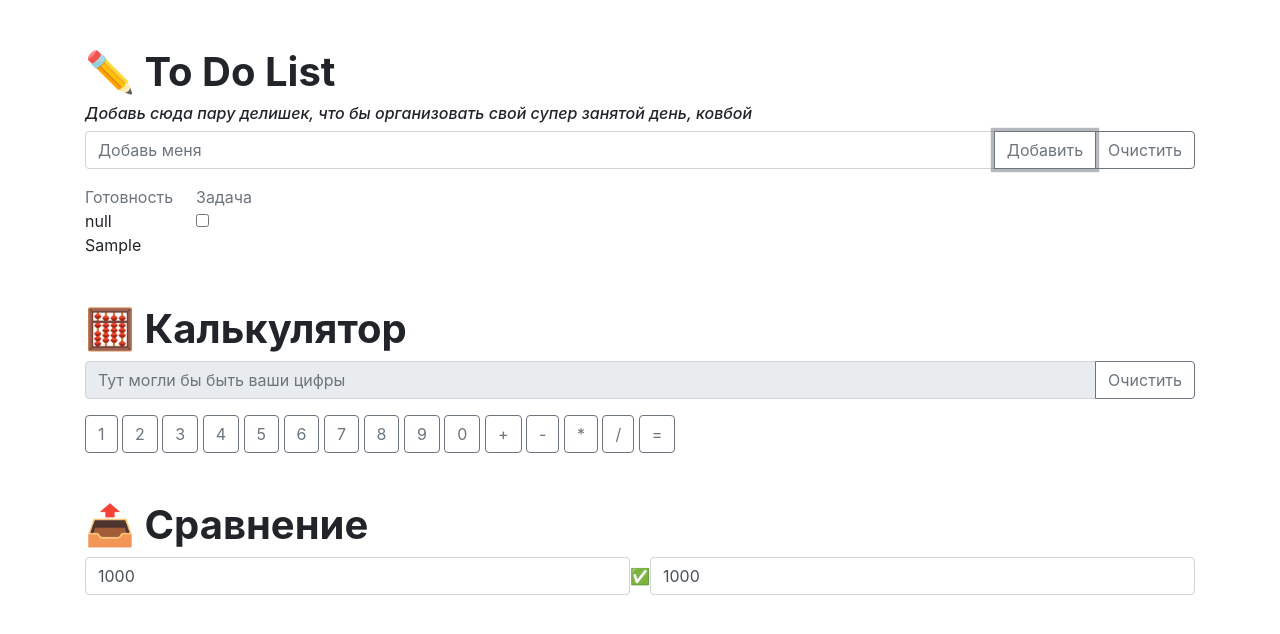
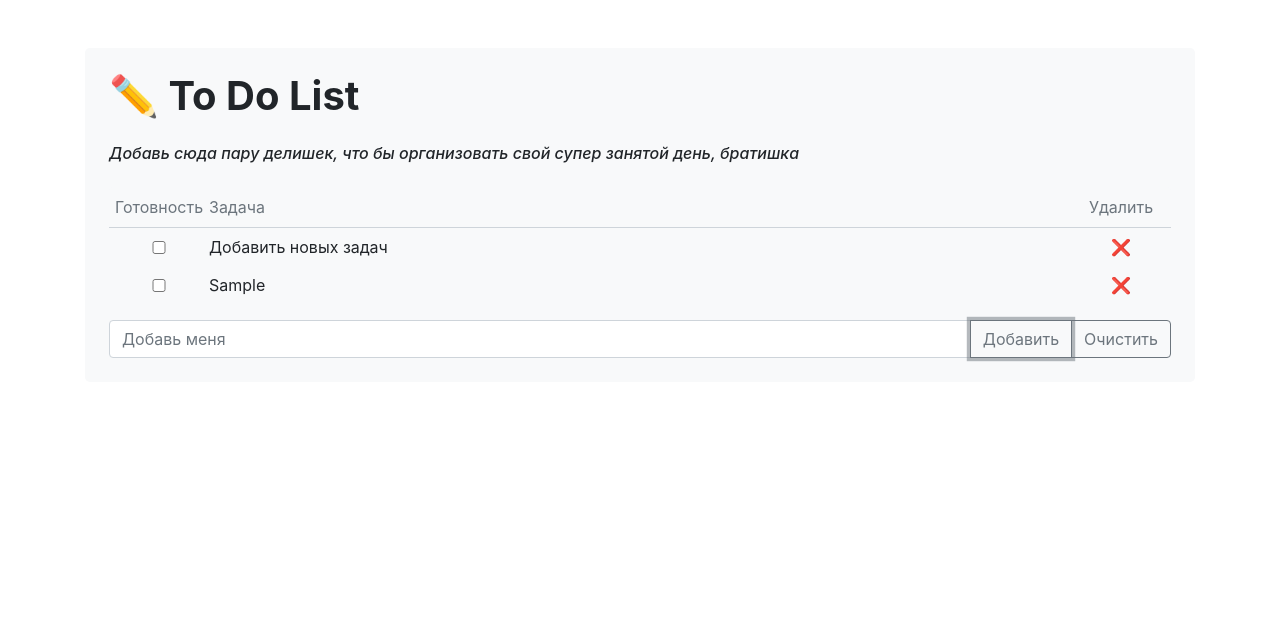
Before and after one commit to d1eruki/home-work-js, a website built with webpack: page src/index.html in a window 1280 px wide. Both pictures are taken after typing "Sample" into the empty fields and a click on the button "Добавить". Built offline with nearby package versions, Linux system fonts and the light colour scheme.

Commit message:
remove calculator and compare from main index, fixing toDoList

```diff
--- a/src/css/style.scss
+++ b/src/css/style.scss
@@ -6,5 +6,24 @@
 
 .grid-table {
   display: grid;
-  grid-template-columns: 10% auto;
+  grid-template-columns: minmax(min-content, 100px) auto minmax(min-content, 100px);
+  align-items: center;
+  line-break: anywhere;
 }
+
+.grid-table-title {
+  border-bottom: 1px solid #ced4da;
+  padding: .5rem 0;
+}
+
+label {
+  margin-bottom: 0;
+
+  input[type="checkbox"]:checked + span {
+    text-decoration: line-through;
+  }
+
+  &:hover {
+    background-color: #e9ecef;
+  }
+}
--- a/src/index.html
+++ b/src/index.html
@@ -7,66 +7,32 @@
 </head>
 <body>
 <div class="container mt-5">
-    <div class="mb-5">
+    <div class="mb-5 p-4 d-flex flex-column gap-1 bg-light rounded-lg">
         <h1 class="font-weight-bold">
             ✏️ To Do List
         </h1>
         <h6 class="font-italic">
-            Добавь сюда пару делишек, что бы организовать свой супер занятой день, ковбой
+            Добавь сюда пару делишек, что бы организовать свой супер занятой день, братишка
         </h6>
-        <div class="input-group mb-3">
+        <div id="toDoOutput">
+            <div class="grid-table rounded-top bg-light">
+                <div class="header text-muted grid-table-title text-center">Готовность</div>
+                <div class="header text-muted grid-table-title">Задача</div>
+                <div class="header text-muted grid-table-title text-center">Удалить</div>
+            </div>
+            <label class="grid-table">
+                <input aria-label="Checkbox" type="checkbox">
+                <span>Добавить новых задач</span>
+                <button class="btn cell" onclick="toDoDelete()" type="button">❌</button>
+            </label>
+        </div>
+        <div class="input-group">
             <input aria-label="ToDo" class="form-control" id="toDoInput" placeholder="Добавь меня" type="text">
             <div class="input-group-append">
                 <button class="btn btn-outline-secondary" onclick="toDoAdd()" type="button">Добавить</button>
                 <button class="btn btn-outline-secondary" onclick="clearLocal()" type="button">Очистить</button>
             </div>
         </div>
-        <div class="grid-table" id="toDoOutput">
-            <div class="header text-muted">Готовность</div>
-            <div class="header text-muted">Задача</div>
-        </div>
-
-    </div>
-
-    <div class="mb-5">
-        <h1 class="font-weight-bold">
-            🧮 Калькулятор
-        </h1>
-        <div class="input-group mb-3">
-            <input aria-label="Calc" class="form-control" disabled id="display" placeholder="Тут могли бы быть ваши цифры" type="text">
-            <div class="input-group-append">
-                <button class="btn btn-outline-secondary" onclick="displayClear()" type="button">Очистить</button>
-            </div>
-        </div>
-        <div class="ml-1 d-none" id="result"></div>
-        <div class="flex gap-1">
-            <button class="btn btn-outline-secondary" onclick="displayAppend('1')" type="button">1</button>
-            <button class="btn btn-outline-secondary" onclick="displayAppend('2')" type="button">2</button>
-            <button class="btn btn-outline-secondary" onclick="displayAppend('3')" type="button">3</button>
-            <button class="btn btn-outline-secondary" onclick="displayAppend('4')" type="button">4</button>
-            <button class="btn btn-outline-secondary" onclick="displayAppend('5')" type="button">5</button>
-            <button class="btn btn-outline-secondary" onclick="displayAppend('6')" type="button">6</button>
-            <button class="btn btn-outline-secondary" onclick="displayAppend('7')" type="button">7</button>
-            <button class="btn btn-outline-secondary" onclick="displayAppend('8')" type="button">8</button>
-            <button class="btn btn-outline-secondary" onclick="displayAppend('9')" type="button">9</button>
-            <button class="btn btn-outline-secondary" onclick="displayAppend('0')" type="button">0</button>
-            <button class="btn btn-outline-secondary" onclick="displayAppend('+')" type="button">+</button>
-            <button class="btn btn-outline-secondary" onclick="displayAppend('-')" type="button">-</button>
-            <button class="btn btn-outline-secondary" onclick="displayAppend('*')" type="button">*</button>
-            <button class="btn btn-outline-secondary" onclick="displayAppend('/')" type="button">/</button>
-            <button class="btn btn-outline-secondary" onclick="calculate('=')" type="button">=</button>
-        </div>
-    </div>
-
-    <div class="mb-5">
-        <h1 class="font-weight-bold">
-            📤 Сравнение
-        </h1>
-        <div class="d-flex align-items-center">
-            <input aria-label="Compare" class="form-control" id="compareOne" type="text" value="1000">
-            <div id="check">✅</div>
-            <input aria-label="Compare" class="form-control" id="compareTwo" type="text" value="1000">
-        </div>
     </div>
 </div>
 </body>
--- a/src/js/script.js
+++ b/src/js/script.js
@@ -1,94 +1,2 @@
 import '../css/style.scss';
-
-function toDoAdd(key) {
-    const toDoInputElement = document.getElementById("toDoInput");
-    const toDoOutputElement = document.getElementById("toDoOutput");
-
-    const toDoInput = toDoInputElement.value.trim();
-    if (!toDoInput) return;
-
-    const newCheckbox = document.createElement("input");
-    newCheckbox.type = "checkbox";
-    newCheckbox.checked = false;
-
-    const newRowCheckbox = document.createElement("div");
-    newRowCheckbox.classList.add('cell-input');
-
-    const newRowTask = document.createElement("div");
-    newRowTask.classList.add('cell');
-
-    newRowCheckbox.append(newCheckbox);
-    newRowTask.append(toDoInput);
-
-    localStorage.setItem('newCheckbox', 'toDoInput');
-
-    const localItems = localStorage.getItem('newRowTask');
-
-    toDoOutputElement.append(localItems, newRowCheckbox, newRowTask);
-    toDoInputElement.value = '';
-}
-
-window.toDoAdd = toDoAdd;
-
-//////////////////////////////////////////////
-
-function clearLocal() {
-    localStorage.clear();
-}
-
-window.clearLocal = clearLocal;
-
-//////////////////////////////////////////////
-
-function displayClear() {
-    document.getElementById('display').value = '';
-}
-
-function displayAppend(value) {
-    document.getElementById('display').value += value;
-}
-
-function calculate() {
-    let display = document.getElementById("display");
-    let result = document.getElementById("result");
-
-    result.textContent = '';
-    result.style.display = "flex";
-
-    result.textContent = eval(display.value);
-
-    display.value = '';
-}
-
-window.displayClear = displayClear;
-window.displayAppend = displayAppend;
-window.calculate = calculate;
-
-//////////////////////////////////////////////
-
-const inputElementOne = document.getElementById("compareOne");
-const inputElementTwo = document.getElementById("compareTwo");
-const check = document.getElementById("check");
-
-let elementOne = inputElementOne.value;
-let elementTwo = inputElementTwo.value;
-
-function compareValues() {
-    if (elementOne === elementTwo) {
-        check.textContent = '✅';
-    } else {
-        check.textContent = '❌';
-    }
-}
-
-inputElementOne.addEventListener("input", (event) => {
-    elementOne = event.target.value;
-    compareValues();
-});
-
-inputElementTwo.addEventListener("input", (event) => {
-    elementTwo = event.target.value;
-    compareValues();
-});
-
-window.compareValues = compareValues;
+import './toDoList';
--- /dev/null
+++ b/src/js/toDoList.js
@@ -0,0 +1,50 @@
+function toDoAdd() {
+    const toDoInputElement = document.getElementById("toDoInput");
+    const toDoOutputElement = document.getElementById("toDoOutput");
+
+    const toDoInput = toDoInputElement.value.trim();
+    if (!toDoInput) return;
+
+    const newLabel = document.createElement("label");
+    newLabel.classList.add('grid-table');
+
+    const newCheckbox = document.createElement("input");
+    newCheckbox.type = "checkbox";
+    newCheckbox.checked = false;
+
+    const newSpan = document.createElement("span");
+
+    const newDeleteBtn = document.createElement("button");
+    newDeleteBtn.classList.add('btn');
+    newDeleteBtn.classList.add('cell');
+    newDeleteBtn.type = "button";
+    newDeleteBtn.onclick = function () {
+        toDoDelete();
+    };
+    newDeleteBtn.textContent = '❌';
+
+    newSpan.append(toDoInput);
+    newLabel.append(newCheckbox, newSpan, newDeleteBtn);
+
+    // localStorage.setItem('newCheckbox', toDoInput);
+
+    const localItems = localStorage.getItem('newRowTask');
+
+    toDoOutputElement.append(newLabel);
+    toDoInputElement.value = '';
+}
+
+window.toDoAdd = toDoAdd;
+
+function toDoDelete() {
+    const element = this.parentNode;
+    element.remove();
+}
+
+window.toDoDelete = toDoDelete;
+
+/*function clearLocal() {
+    localStorage.clear();
+}
+
+window.clearLocal = clearLocal;*/
```
Also changed, not shown: src/index-dev.html (added, +49 -0 lines), src/js/calculator.js (added, +18 -0 lines), src/js/compare.js (added, +29 -0 lines).
